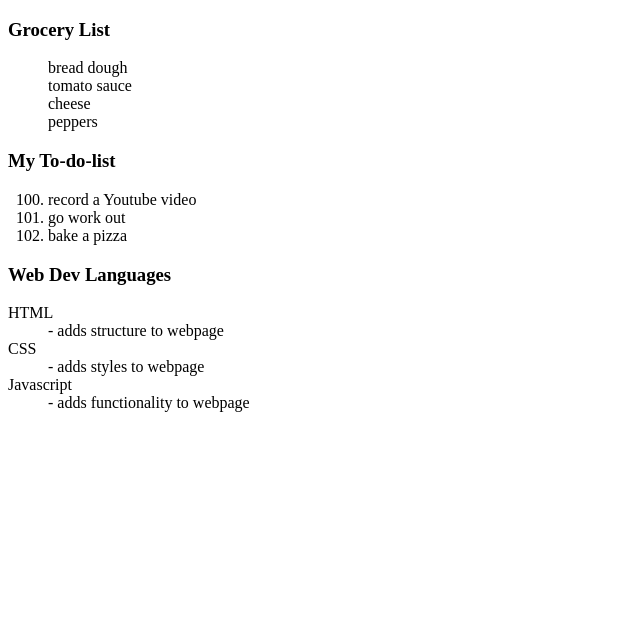
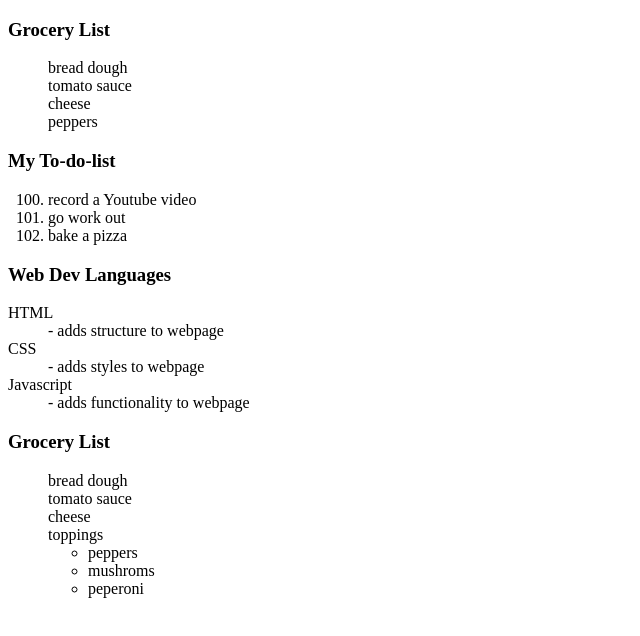
Before and after one commit to Logout94/HTML_broCode, a plain HTML site: page index.html in a window 1280 px wide. Shown: the whole page, without its empty margins (0-640 px from the left). Drawn offline with Linux system fonts and the light colour scheme.

Commit message:
Nested List
- 리스트 내부에 또 다른 리스트를 사용할 수 있다

```diff
--- a/index.html
+++ b/index.html
@@ -31,6 +31,20 @@
 			<dt>Javascript</dt>
 			<dd>- adds functionality to webpage</dd>
 		</dl>
+
+		<!-- ex. of nested list -->
+		<h3>Grocery List</h3>
+		<ul style="list-style-type:none">
+			<li>bread dough</li>
+			<li>tomato sauce</li>
+			<li>cheese</li>
+			<li>toppings</li>
+				<ul>
+					<li>peppers</li>
+					<li>mushroms</li>
+					<li>peperoni</li>
+				</ul>
+		</ul>
 	</body>
 
 </html>
```
